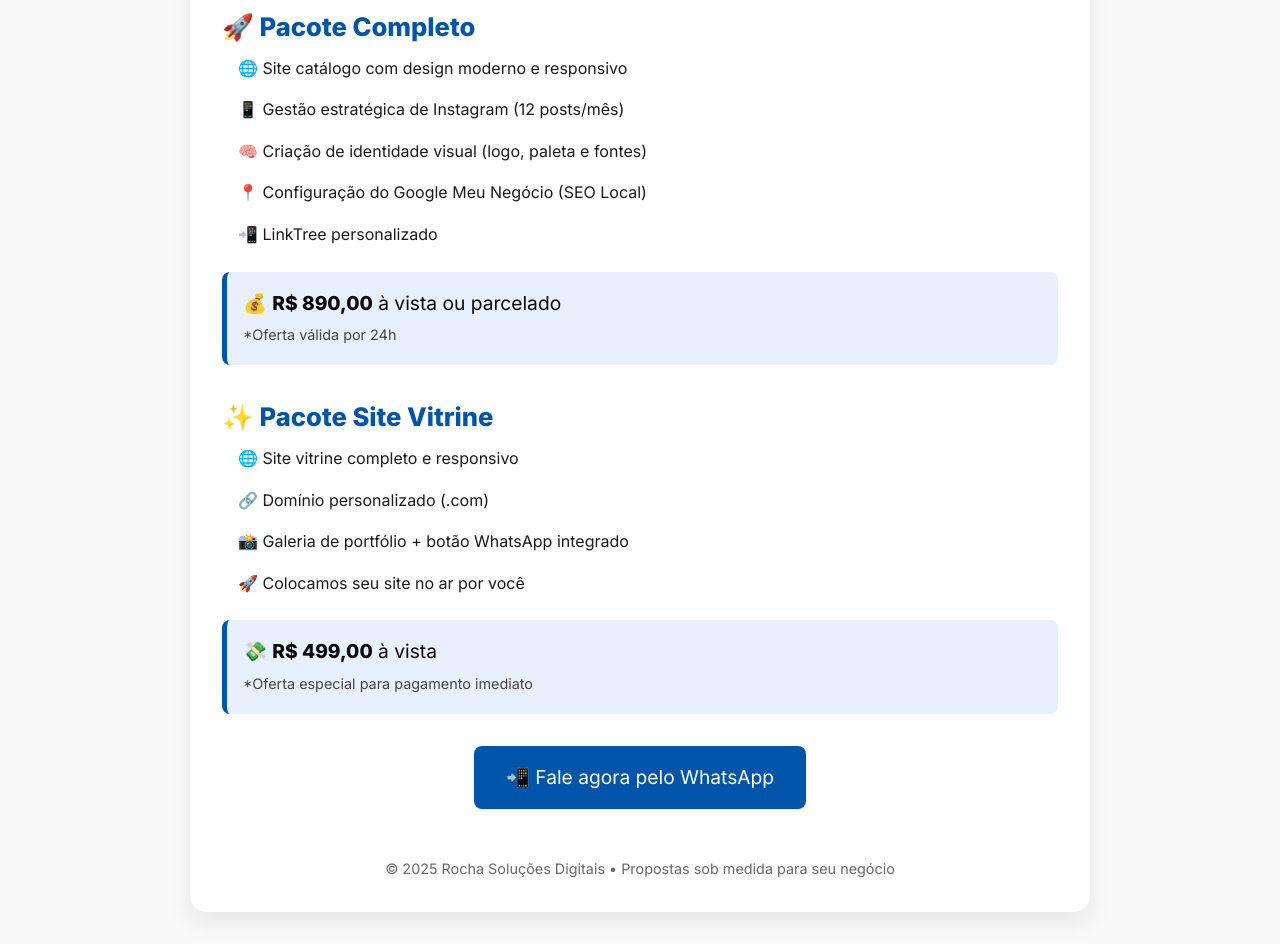
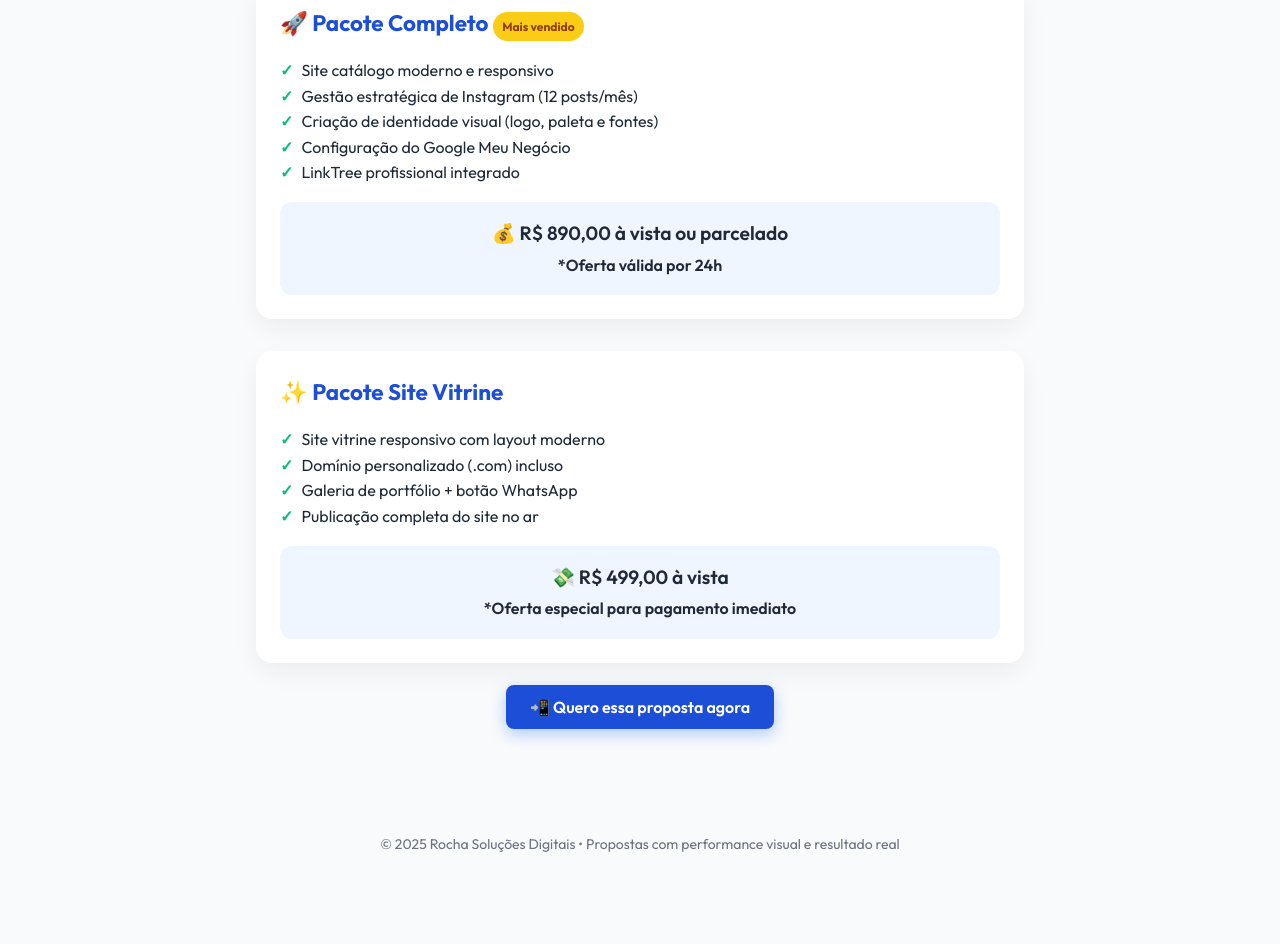
Before and after one commit to Gilb807/proposta-digital-estrategica, a plain HTML site: page index.html in a window 1280 px wide. Shown: the part 223-1167 px from the top of the page. After the commit the page ends 1110 px from the top, so only its background shows below. Drawn offline with Linux system fonts and the light colour scheme.

Commit message:
Update index.html

```diff
--- a/index.html
+++ b/index.html
@@ -1,147 +1,150 @@
 <!DOCTYPE html><html lang="pt-BR">
 <head>
-  <meta charset="UTF-8" />
-  <meta name="viewport" content="width=device-width, initial-scale=1.0" />
+  <meta charset="UTF-8">
+  <meta name="viewport" content="width=device-width, initial-scale=1.0">
   <title>Proposta Digital Estratégica</title>
-  <link href="https://fonts.googleapis.com/css2?family=Inter:wght@400;600;800&display=swap" rel="stylesheet" />
+  <link href="https://fonts.googleapis.com/css2?family=Outfit:wght@400;600;700&display=swap" rel="stylesheet">
   <style>
     * {
       margin: 0;
       padding: 0;
       box-sizing: border-box;
-      font-family: 'Inter', sans-serif;
-    }body {
-  background-color: #f9f9f9;
-  color: #1a1a1a;
-  padding: 2rem;
+    }
+    body {
+      font-family: 'Outfit', sans-serif;
+      background: #f9fafb;
+      color: #1f2937;
       line-height: 1.6;
     }
-
+    header {
+      background: linear-gradient(135deg, #0f172a, #1e3a8a);
+      color: #fff;
+      text-align: center;
+      padding: 2rem 1rem;
+      border-bottom: 4px solid #3b82f6;
+    }
+    header h1 {
+      font-size: 2rem;
+      margin-bottom: 0.5rem;
+    }
+    header p {
+      font-size: 1.1rem;
+      opacity: 0.9;
+    }
     .container {
-  max-width: 900px;
-  margin: 0 auto;
-  background-color: #fff;
-  border-radius: 16px;
-  padding: 2rem;
-  box-shadow: 0 10px 25px rgba(0, 0, 0, 0.08);
+      max-width: 800px;
+      margin: 2rem auto;
+      padding: 1rem;
     }
-
-h1 {
-  font-size: 2.5rem;
-  font-weight: 800;
+    .card {
+      background: #fff;
+      padding: 1.5rem;
+      border-radius: 1rem;
+      box-shadow: 0 10px 25px rgba(0, 0, 0, 0.05);
+      margin-bottom: 2rem;
+      transition: transform 0.2s;
+    }
+    .card:hover {
+      transform: scale(1.015);
+    }
+    .card h2 {
+      color: #1d4ed8;
+      font-size: 1.4rem;
       margin-bottom: 1rem;
-  color: #003366;
     }
-
-h2 {
-  font-size: 1.6rem;
-  margin-top: 2rem;
-  color: #0055aa;
+    ul {
+      list-style: none;
+      margin-bottom: 1rem;
     }
-
-p {
-  margin-bottom: 1.5rem;
-  font-size: 1.05rem;
+    ul li::before {
+      content: '✓';
+      color: #10b981;
+      font-weight: bold;
+      margin-right: 0.5rem;
     }
-
-.bloco ul {
-  list-style: none;
-  padding-left: 1rem;
+    .price {
+      background: #eff6ff;
+      padding: 1rem;
+      border-radius: 0.75rem;
+      text-align: center;
+      font-weight: 600;
+      font-size: 1.2rem;
+      margin-top: 1rem;
     }
-
-.bloco ul li {
-  padding: 0.5rem 0;
-  font-size: 1rem;
-  display: flex;
-  align-items: center;
+    .cta {
+      text-align: center;
+      margin: 2rem 0;
     }
-
-.preco {
-  margin-top: 1rem;
-  font-size: 1.2rem;
-  color: #0a0a0a;
-  background-color: #e8f0fe;
-  padding: 1rem;
-  border-left: 5px solid #0055aa;
-  border-radius: 8px;
+    .cta a {
+      background: #1d4ed8;
+      color: white;
+      padding: 0.75rem 1.5rem;
+      border-radius: 0.5rem;
+      text-decoration: none;
+      font-weight: 600;
+      box-shadow: 0 5px 15px rgba(59, 130, 246, 0.4);
+      transition: background 0.3s ease;
     }
-
-.preco small {
-  font-size: 0.9rem;
-  color: #444;
+    .cta a:hover {
+      background: #2563eb;
     }
-
-.cta {
-  margin-top: 2rem;
+    footer {
       text-align: center;
+      font-size: 0.875rem;
+      color: #6b7280;
+      margin-top: 4rem;
+      padding-bottom: 2rem;
     }
-
-.cta a {
+    .badge {
+      background: #facc15;
+      color: #92400e;
+      font-weight: bold;
+      font-size: 0.75rem;
+      padding: 0.3rem 0.6rem;
+      border-radius: 999px;
       display: inline-block;
-  background-color: #0055aa;
-  color: #fff;
-  padding: 1rem 2rem;
-  border-radius: 8px;
-  text-decoration: none;
-  font-size: 1.2rem;
-  transition: 0.3s ease;
+      margin-top: 0.5rem;
     }
-
-.cta a:hover {
-  background-color: #003366;
-}
-
-.footer {
-  margin-top: 3rem;
-  text-align: center;
-  font-size: 0.9rem;
-  color: #666;
-}
-
   </style>
 </head>
 <body>
-  <div class="container">
+  <header>
     <h1>Proposta Digital Personalizada</h1>
-    <p>Apresentamos duas opções de pacote para ajudar seu negócio a crescer no digital com estratégia, qualidade e presença de marca.</p><h2>🚀 Pacote Completo</h2>
-<div class="bloco">
+    <p>Escolha o pacote ideal para alavancar sua marca com design, presença e conversão.</p>
+  </header>  <div class="container">
+    <div class="card">
+      <h2>🚀 Pacote Completo <span class="badge">Mais vendido</span></h2>
       <ul>
-    <li>🌐 Site catálogo com design moderno e responsivo</li>
-    <li>📱 Gestão estratégica de Instagram (12 posts/mês)</li>
-    <li>🧠 Criação de identidade visual (logo, paleta e fontes)</li>
-    <li>📍 Configuração do Google Meu Negócio (SEO Local)</li>
-    <li>📲 LinkTree personalizado</li>
+        <li>Site catálogo moderno e responsivo</li>
+        <li>Gestão estratégica de Instagram (12 posts/mês)</li>
+        <li>Criação de identidade visual (logo, paleta e fontes)</li>
+        <li>Configuração do Google Meu Negócio</li>
+        <li>LinkTree profissional integrado</li>
       </ul>
-</div>
-<div class="preco">
-  💰 <strong>R$ 890,00</strong> à vista ou parcelado <br>
+      <div class="price">
+        💰 R$ 890,00 à vista ou parcelado <br>
         <small>*Oferta válida por 24h</small>
       </div>
-
+    </div><div class="card">
   <h2>✨ Pacote Site Vitrine</h2>
-<div class="bloco">
   <ul>
-    <li>🌐 Site vitrine completo e responsivo</li>
-    <li>🔗 Domínio personalizado (.com)</li>
-    <li>📸 Galeria de portfólio + botão WhatsApp integrado</li>
-    <li>🚀 Colocamos seu site no ar por você</li>
+    <li>Site vitrine responsivo com layout moderno</li>
+    <li>Domínio personalizado (.com) incluso</li>
+    <li>Galeria de portfólio + botão WhatsApp</li>
+    <li>Publicação completa do site no ar</li>
   </ul>
+  <div class="price">
+    💸 R$ 499,00 à vista <br>
+    <small>*Oferta especial para pagamento imediato</small>
   </div>
-<div class="preco">
-  💸 <strong>R$ 499,00</strong> à vista <br>
-  <small>*Oferta especial para pagamento imediato</small>
 </div>
 
 <div class="cta">
-  <a href="https://wa.me/5527996163425?text=Ol%C3%A1%2C+tenho+interesse+na+proposta+digital+para+meu+neg%C3%B3cio!" target="_blank">
-    📲 Fale agora pelo WhatsApp
-  </a>
+  <a href="https://wa.me/5527996163425?text=Ol%C3%A1%2C+quero+fechar+uma+das+propostas+digitais%21">📲 Quero essa proposta agora</a>
 </div>
 
-<div class="footer">
-  © 2025 Rocha Soluções Digitais • Propostas sob medida para seu negócio
-</div>
-
-  </div>
+  </div>  <footer>
+    © 2025 Rocha Soluções Digitais • Propostas com performance visual e resultado real
+  </footer>
 </body>
 </html>
```
Lines whose indentation alone changed are shown as unchanged.
